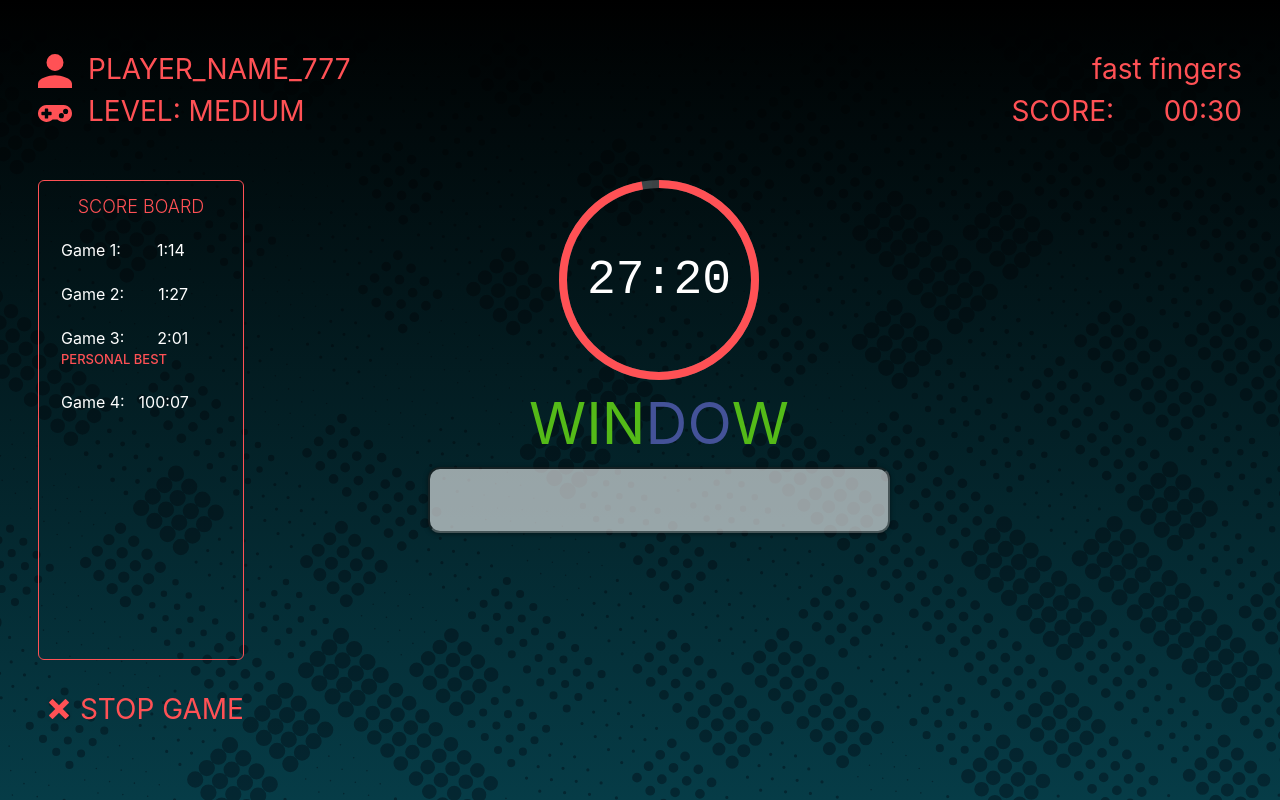
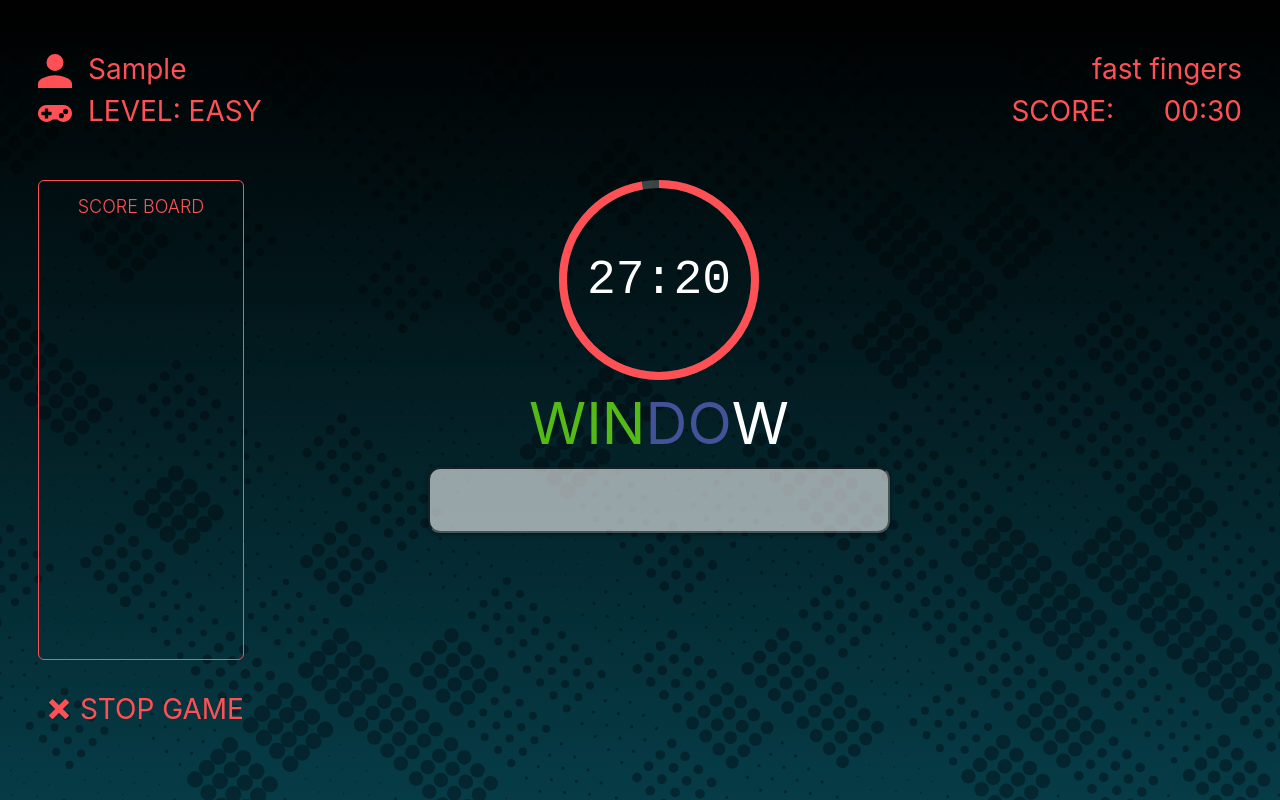
Before and after one commit to pesto-students/fastfingers-debajyoti-xyz, a React (Create React App) app: page / in a window 1280 px wide. Both pictures are taken after typing "Sample" into the empty fields and a click on the button "START GAME". Built offline with nearby package versions, Linux system fonts and the light colour scheme.

Commit message:
Extract ScoreBoard component & formatScore logic

```diff
--- a/src/App.scss
+++ b/src/App.scss
@@ -89,12 +89,10 @@
 
   button {
     margin-top: 40px;
-    background: transparent;
-    border: none;
-    color: $light-red;
-    text-transform: uppercase;
     font-size: 38px;
-    transition: all 0.2s ease-in-out;
+    display: flex;
+    justify-content: center;
+    align-items: center;
   }
 }
 
@@ -149,63 +147,6 @@
     margin-left: 38px;
     position: relative;
 
-    .score-board {
-      border: 1px solid $light-red;
-      border-radius: 6px;
-      height: 60vh;
-      overflow-y: auto;
-
-      h3 {
-        color: $light-red;
-        font-size: 18px;
-        font-weight: 300;
-        text-align: center;
-        text-transform: uppercase;
-        margin: 12px 36px 18px;
-      }
-
-      ul {
-        list-style: none;
-        color: $white;
-        padding-left: 0;
-      }
-
-      li {
-        padding-left: 22px;
-        padding-bottom: 4px;
-        margin-bottom: 16px;
-        user-select: all;
-
-        &:hover {
-          box-shadow: 8px 5px 6px 0px rgba(255, 255, 255, 0.18);
-        }
-
-        .game-name {
-          display: inline-block;
-          margin-right: 4px;
-
-          &::after {
-            content: ":";
-          }
-        }
-
-        .game-score {
-          display: inline-block;
-          text-align: right;
-          min-width: 60px;
-        }
-
-        .is-personal-best {
-          display: block;
-          font-weight: 500;
-          color: $light-red;
-          font-size: small;
-          text-transform: uppercase;
-          text-decoration: wavy;
-        }
-      }
-    }
-
     .game-board {
       position: absolute;
       left: 50%;
--- /dev/null
+++ b/src/component/ScoreBoard.js
@@ -0,0 +1,50 @@
+// @ts-check
+import React from "react";
+import PropTypes from "prop-types";
+import ScoreItem from "./ScoreItem";
+import { formatScore } from "../lib/misc";
+
+import "./ScoreBoard.scss";
+
+/**
+ * @typedef {Object} IProp
+ * @property {Array<import('../lib/AppContext').Score>} scoreList
+ * @property {number} personalBestIndex
+ */
+
+/**
+ * @param {IProp} props
+ * @returns
+ */
+const ScoreBoard = ({ scoreList, personalBestIndex }) => {
+  return (
+    <div className="score-board">
+      <h3>Score board</h3>
+      <ul className="score-list">
+        {scoreList.map((score, index) => (
+          <ScoreItem
+            key={score.gameCount}
+            gameCount={score.gameCount}
+            gameScore={formatScore(score.timeElasped)}
+            isBestScore={index === personalBestIndex}
+          />
+        ))}
+      </ul>
+    </div>
+  );
+};
+
+ScoreBoard.propTypes = {
+  scoreList: PropTypes.arrayOf(
+    PropTypes.shape({
+      gameCount: PropTypes.number,
+      startAt: PropTypes.number,
+      startDifficultyFactory: PropTypes.number,
+      endDifficultyFactory: PropTypes.number,
+      timeElasped: PropTypes.number,
+    })
+  ).isRequired,
+  personalBestIndex: PropTypes.number.isRequired,
+};
+
+export default ScoreBoard;
--- /dev/null
+++ b/src/component/ScoreBoard.scss
@@ -0,0 +1,58 @@
+@import "../theme.scss";
+
+.score-board {
+  border: 1px solid $light-red;
+  border-radius: 6px;
+  height: 60vh;
+  overflow-y: auto;
+
+  h3 {
+    color: $light-red;
+    font-size: 18px;
+    font-weight: 300;
+    text-align: center;
+    text-transform: uppercase;
+    margin: 12px 36px 18px;
+  }
+
+  ul {
+    list-style: none;
+    color: $white;
+    padding-left: 0;
+  }
+
+  li {
+    padding-left: 22px;
+    padding-bottom: 4px;
+    margin-bottom: 16px;
+    user-select: all;
+
+    &:hover {
+      box-shadow: 8px 5px 6px 0px rgba(255, 255, 255, 0.18);
+    }
+
+    .game-name {
+      display: inline-block;
+      margin-right: 4px;
+
+      &::after {
+        content: ":";
+      }
+    }
+
+    .game-score {
+      display: inline-block;
+      text-align: right;
+      min-width: 60px;
+    }
+
+    .is-personal-best {
+      display: block;
+      font-weight: 500;
+      color: $light-red;
+      font-size: small;
+      text-transform: uppercase;
+      text-decoration: wavy;
+    }
+  }
+}
--- /dev/null
+++ b/src/component/ScoreItem.js
@@ -0,0 +1,22 @@
+import React from "react";
+import PropTypes from "prop-types";
+
+const ScoreItem = ({ gameCount, gameScore, isBestScore }) => {
+  return (
+    <li>
+      <span className="game-name">Game {gameCount}</span>
+      <span className="game-score">{gameScore}</span>
+      {isBestScore ? (
+        <strong className="is-personal-best">personal best</strong>
+      ) : null}
+    </li>
+  );
+};
+
+ScoreItem.propTypes = {
+  gameCount: PropTypes.oneOfType([PropTypes.string, PropTypes.number]).isRequired,
+  gameScore: PropTypes.string.isRequired,
+  isBestScore: PropTypes.bool.isRequired,
+};
+
+export default ScoreItem;
--- a/src/component/TimerCircle.js
+++ b/src/component/TimerCircle.js
@@ -2,19 +2,13 @@ import React from "react";
 import PropTypes from "prop-types";
 import CircularProgressBar from "./ProgressBar";
 
-function padZero(num, len = 2) {
-  return `${num}`.padStart(len, '0');
-}
+import { formatScore } from "../lib/misc";
 
 function TimerCircle({ timeMs, totalTimeMs, size = 257.128, ...svgProps }) {
-  const timeN = Math.round(timeMs/10);
-  const nano = timeN % 100;
-  const sec = (timeN - nano) / 100;
-
   return (
     <CircularProgressBar
       progress={(timeMs * 100) / totalTimeMs}
-      text={`${padZero(sec)}:${padZero(nano)}`}
+      text={formatScore(timeMs)}
       {...svgProps}
     />
   );
--- a/src/lib/AppContext.js
+++ b/src/lib/AppContext.js
@@ -25,6 +25,7 @@ import { noop } from "./misc";
  * @property {string} playerName
  * @property {constants.GameLevel} gameLevel
  * @property {Array<Score>} scoreList Stores top score & last 9 game's score
+ * @property {number} bestScoreIndex
  */
 
 /**
@@ -41,6 +42,7 @@ export const defaultValue = {
     playerName: "",
     gameLevel: constants.GameLevel.LEVEL_EASY,
     scoreList: [],
+    bestScoreIndex: 0
   },
   dispatch: noop,
 };
--- a/src/lib/appReducer.js
+++ b/src/lib/appReducer.js
@@ -30,6 +30,7 @@ const appReducer = (state, action) => {
       } = action.payload;
       const { scoreList } = state;
       let maxTimeElaspedScore = null;
+      let bestScoreIndex = 0;
       let maxGameCount = 0;
       const N = scoreList.length;
       for (let i = 0; i < N; i++) {
@@ -39,6 +40,7 @@ const appReducer = (state, action) => {
         }
         if (score.timeElasped > maxTimeElaspedScore.timeElasped) {
           maxTimeElaspedScore = score;
+          bestScoreIndex = i;
         }
       }
       const currentScore = {
@@ -50,7 +52,7 @@ const appReducer = (state, action) => {
       };
       const newScoreList = scoreList.slice(0, Math.min(9, scoreList.length));
       newScoreList.push(currentScore);
-      return { ...state, scoreList: newScoreList };
+      return { ...state, scoreList: newScoreList, bestScoreIndex };
     }
     default:
       return state;
--- a/src/lib/misc.js
+++ b/src/lib/misc.js
@@ -5,3 +5,25 @@
  * @type {(...args: any[]) => any}
  */
 export const noop = () => {};
+
+/**
+ * TODO:
+ * @param {number} num
+ * @param {number} len
+ * @returns {string}
+ */
+export const padZero = (num, len = 2) => {
+  return `${num}`.padStart(len, "0");
+};
+
+/**
+ * TODO:
+ * @param {number} timeElasped in milliseconds
+ */
+export const formatScore = (timeElasped) => {
+  const timeN = Math.round(timeElasped / 10);
+  const nano = timeN % 100;
+  const sec = (timeN - nano) / 100;
+
+  return `${padZero(sec)}:${padZero(nano)}`;
+};
--- a/src/page/GamePage.js
+++ b/src/page/GamePage.js
@@ -1,4 +1,4 @@
-import React, { useEffect, useState } from "react";
+import React, { useContext, useEffect, useState } from "react";
 import PropTypes from "prop-types";
 
 import logoPlayer from "../asset/image/icon/material-person.svg";
@@ -8,8 +8,15 @@ import logoCross from "../asset/image/icon/metro-cross.svg";
 import TimerCircle from "../component/TimerCircle";
 import WordDisplay from "../component/WordDisplay";
 import Input from "../component/Input";
+import AppContext from "../lib/AppContext";
+import ScoreBoard from "../component/ScoreBoard";
 
-const GamePage = ({navigate}) => {
+const GamePage = ({ navigate }) => {
+  const {
+    state: { playerName, gameLevel, scoreList, bestScoreIndex },
+    dispatch,
+  } = useContext(AppContext);
+
   const totalTimeMs = 30000;
   const [remaningTime, setRemaningTime] = useState(totalTimeMs);
 
@@ -33,11 +40,11 @@ const GamePage = ({navigate}) => {
         <div className="game-info-left">
           <div className="player-name">
             <img src={logoPlayer} alt="" />
-            <span>PLAYER_NAME_777</span>
+            <span>{playerName}</span>
           </div>
           <div className="game-level">
             <img src={logoGamepad} alt="" />
-            <span>LEVEL: MEDIUM</span>
+            <span>LEVEL: {gameLevel.toUpperCase()}</span>
           </div>
         </div>
         <div className="game-info-right">
@@ -49,28 +56,10 @@ const GamePage = ({navigate}) => {
       </header>
       <section className="game-and-score">
         <aside>
-          <div className="score-board">
-            <h3>Score board</h3>
-            <ul className="score-list">
-              <li>
-                <span className="game-name">Game 1</span>
-                <span className="game-score">1:14</span>
-              </li>
-              <li>
-                <span className="game-name">Game 2</span>
-                <span className="game-score">1:27</span>
-              </li>
-              <li>
-                <span className="game-name">Game 3</span>
-                <span className="game-score">2:01</span>
-                <strong className="is-personal-best">personal best</strong>
-              </li>
-              <li>
-                <span className="game-name">Game 4</span>
-                <span className="game-score">100:07</span>
-              </li>
-            </ul>
-          </div>
+          <ScoreBoard
+            scoreList={scoreList}
+            personalBestIndex={bestScoreIndex}
+          />
           <button className="btn btn-md stop-btn">
             <img src={logoCross} alt="" />
             stop game
@@ -78,7 +67,7 @@ const GamePage = ({navigate}) => {
         </aside>
         <div className="game-board">
           <TimerCircle timeMs={remaningTime} totalTimeMs={totalTimeMs} />
-          <WordDisplay typedInput="winsew" word="window" />
+          <WordDisplay typedInput="winse" word="window" />
           <Input name="word-input" onChange={console.log} />
         </div>
         <footer></footer>
--- a/src/page/WelcomePage.js
+++ b/src/page/WelcomePage.js
@@ -8,7 +8,7 @@ import AppContext from "../lib/AppContext";
 
 import logoKeyboard from "../asset/image/icon/awesome-keyboard.svg";
 import logoPlay from "../asset/image/icon/awesome-play.svg";
-import { setNameAndLevel } from "../lib/action";
+import { setGameLevel, setNameAndLevel } from "../lib/action";
 import { GameLevel } from "../lib/constant";
 
 const levelOptions = Object.keys(GameLevel).map((levelkey) => ({
@@ -24,11 +24,18 @@ const WelcomePage = ({ navigate }) => {
 
   const handleSubmit = (e) => {
     e.preventDefault();
-    const {
-      playerName: { value: name },
-      gameLevel: { value: level },
-    } = e.currentTarget;
-    dispatch(setNameAndLevel(name.trim(), level));
+    if (playerName) {
+      const {
+        gameLevel: { value: level },
+      } = e.target;
+      dispatch(setGameLevel(level));
+    } else {
+      const {
+        playerName: { value: name },
+        gameLevel: { value: level },
+      } = e.target;
+      dispatch(setNameAndLevel(name.trim(), level));
+    }
     navigate("/game");
   };
 
```
